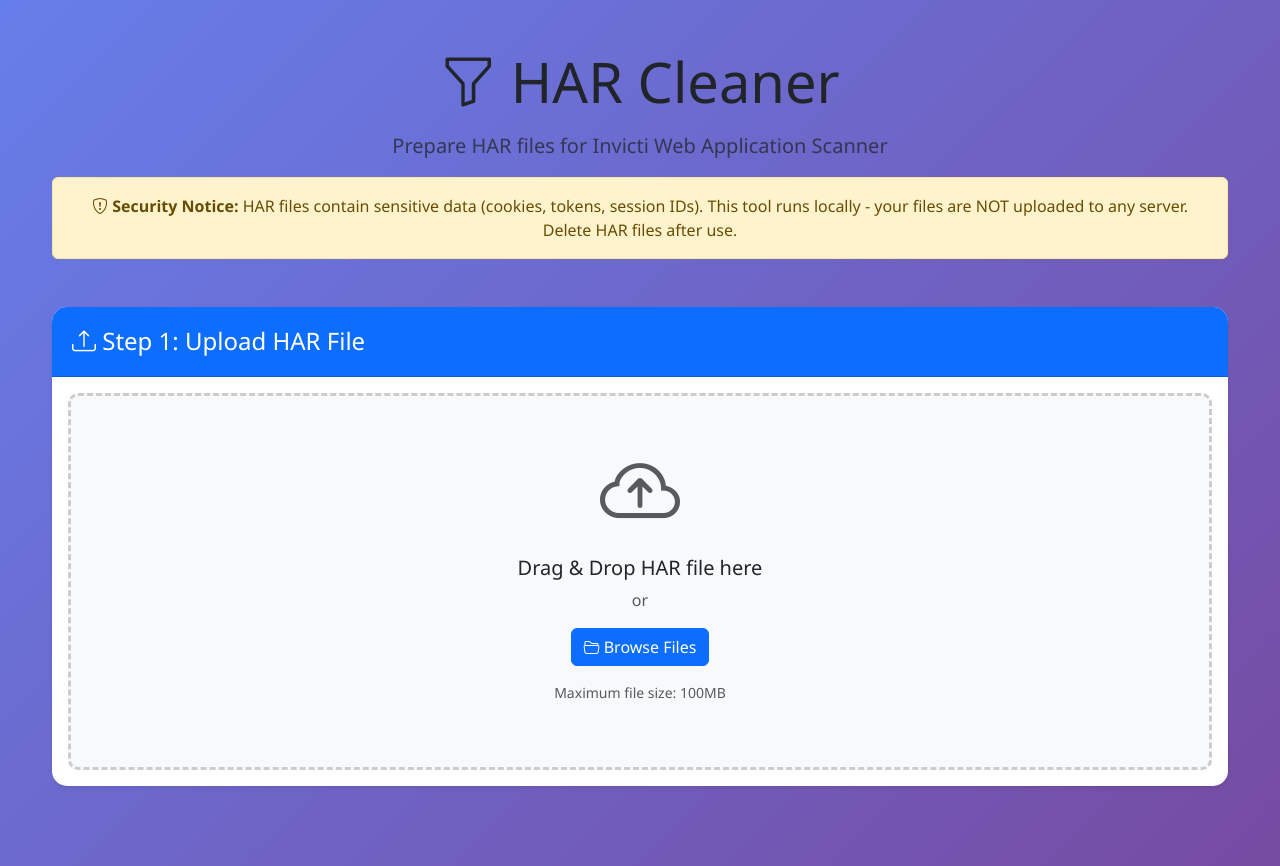
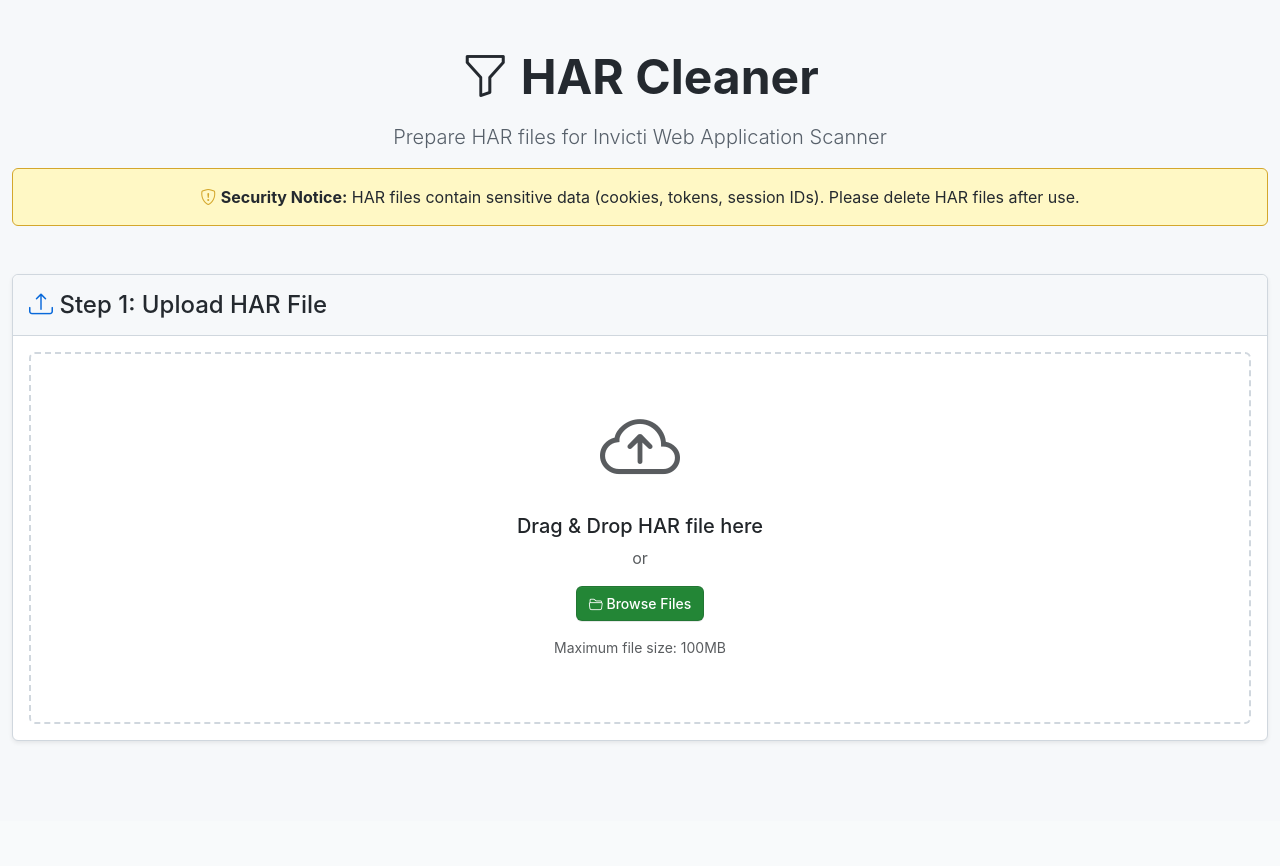
Before and after one commit to timtai1/HAR-Cleaner, a Flask app: page / in a window 1280 px wide. After the commit the page ends 743 px from the top, so only its background shows below. Run offline with Flask 3, Linux system fonts and the light colour scheme.

Commit message:
Enhance URL selection and improve UI/UX
- Improve URL selection state management using Set data structure
- Add page-level selection buttons (Select/Deselect this page)
- Fix selection state persistence across filtering and pagination
- Add "URLs in this page" counter for better visibility
- Improve exported filename handling with _cleaned suffix
- Reorganize button layout: move Back to header, Export to stats section
- Simplify Security Notice message
- Add automatic cleanup for temporary files older than 24 hours
- Apply GitHub design style throughout the application
- Fix Total URLs counter to show all URLs instead of filtered count

```diff
--- a/app.py
+++ b/app.py
@@ -10,9 +10,27 @@ import tempfile
 from urllib.parse import urlparse
 from collections import defaultdict
 import io
+import glob
+import time
 
 app = Flask(__name__)
 app.config['MAX_CONTENT_LENGTH'] = 100 * 1024 * 1024  # 100MB max upload
+
+def cleanup_old_temp_files(max_age_hours=24):
+    """Clean up temporary HAR files older than max_age_hours."""
+    temp_dir = tempfile.gettempdir()
+    pattern = os.path.join(temp_dir, 'har_*.json')
+    current_time = time.time()
+    max_age_seconds = max_age_hours * 3600
+
+    for filepath in glob.glob(pattern):
+        try:
+            file_age = current_time - os.path.getmtime(filepath)
+            if file_age > max_age_seconds:
+                os.remove(filepath)
+                print(f"Cleaned up old temp file: {filepath}")
+        except Exception as e:
+            print(f"Error cleaning up {filepath}: {e}")
 
 def get_fqdn(url):
     """Extracts the hostname (FQDN) from a given URL."""
@@ -120,6 +138,9 @@ def upload_file():
         return jsonify({'error': 'File must be a .har file'}), 400
 
     try:
+        # Clean up old temp files (older than 24 hours)
+        cleanup_old_temp_files(24)
+
         # Read and parse HAR file
         har_content = file.read().decode('utf-8')
         har_data = json.loads(har_content)
@@ -146,12 +167,21 @@ def upload_file():
         # Store in a temporary file
         temp_dir = tempfile.gettempdir()
         temp_path = os.path.join(temp_dir, f'har_{session_id}.json')
+
+        # Also store the original filename
+        original_filename = file.filename
+        metadata = {
+            'har_data': har_data,
+            'original_filename': original_filename
+        }
+
         with open(temp_path, 'w', encoding='utf-8') as f:
-            json.dump(har_data, f)
+            json.dump(metadata, f)
 
         return jsonify({
             'success': True,
             'session_id': session_id,
+            'original_filename': original_filename,
             'fqdn_data': fqdn_list,
             'total_entries': len(har_data.get('log', {}).get('entries', []))
         })
@@ -167,6 +197,7 @@ def export_file():
     data = request.get_json()
     session_id = data.get('session_id')
     selected_indices = data.get('selected_indices', [])
+    original_filename = data.get('original_filename', 'file.har')
 
     if not session_id or not selected_indices:
         return jsonify({'error': 'Missing session_id or selected_indices'}), 400
@@ -180,7 +211,17 @@ def export_file():
             return jsonify({'error': 'Session expired or invalid'}), 400
 
         with open(temp_path, 'r', encoding='utf-8') as f:
-            har_data = json.load(f)
+            metadata = json.load(f)
+
+        # Extract HAR data and original filename
+        har_data = metadata.get('har_data')
+        stored_filename = metadata.get('original_filename', original_filename)
+
+        # Generate cleaned filename
+        if stored_filename.endswith('.har'):
+            cleaned_filename = stored_filename[:-4] + '_cleaned.har'
+        else:
+            cleaned_filename = stored_filename + '_cleaned.har'
 
         # Create cleaned HAR
         cleaned_har, removed_count = create_cleaned_har(har_data, selected_indices)
@@ -197,15 +238,15 @@ def export_file():
                 'message': f'Warning: File size is {file_size_mb:.2f}MB, which exceeds the 20MB limit for Invicti scanner. Please remove more URLs.'
             }), 200
 
-        # Clean up temporary file
-        os.remove(temp_path)
+        # Note: We don't delete the temp file here to allow multiple exports
+        # The temp file will be cleaned up by the system or can be manually deleted
 
         # Send file
         return send_file(
             io.BytesIO(json_bytes),
             mimetype='application/json',
             as_attachment=True,
-            download_name='cleaned.har'
+            download_name=cleaned_filename
         )
 
     except Exception as e:
@@ -230,7 +271,10 @@ def check_size():
             return jsonify({'error': 'Session expired or invalid'}), 400
 
         with open(temp_path, 'r', encoding='utf-8') as f:
-            har_data = json.load(f)
+            metadata = json.load(f)
+
+        # Extract HAR data
+        har_data = metadata.get('har_data')
 
         # Create cleaned HAR
         cleaned_har, removed_count = create_cleaned_har(har_data, selected_indices)
--- a/static/css/style.css
+++ b/static/css/style.css
@@ -1,45 +1,66 @@
-/* HAR Cleaner Custom Styles */
+/* HAR Cleaner - GitHub Style */
+
+:root {
+    --gh-bg: #f6f8fa;
+    --gh-text: #24292f;
+    --gh-text-muted: #57606a;
+    --gh-border: #d0d7de;
+    --gh-card-bg: #ffffff;
+    --gh-blue: #0969da;
+    --gh-blue-hover: #0860ca;
+    --gh-green: #1a7f37;
+    --gh-green-hover: #1a7f37;
+    --gh-orange: #d4a72c;
+    --gh-red: #cf222e;
+    --gh-shadow: 0 1px 3px rgba(27,31,36,0.12), 0 8px 24px rgba(66,74,83,0.12);
+}
 
 body {
-    background: linear-gradient(135deg, #667eea 0%, #764ba2 100%);
+    background-color: var(--gh-bg);
     min-height: 100vh;
-    font-family: 'Segoe UI', Tahoma, Geneva, Verdana, sans-serif;
+    font-family: -apple-system, BlinkMacSystemFont, "Segoe UI", "Noto Sans", Helvetica, Arial, sans-serif;
+    color: var(--gh-text);
 }
 
 .container {
-    max-width: 1200px;
+    max-width: 1280px;
 }
 
 /* Drop Zone */
 .drop-zone {
-    border: 3px dashed #ccc;
-    border-radius: 10px;
-    background-color: #f8f9fa;
-    transition: all 0.3s ease;
+    border: 2px dashed var(--gh-border);
+    border-radius: 6px;
+    background-color: var(--gh-card-bg);
+    transition: all 0.2s ease;
     cursor: pointer;
 }
 
 .drop-zone:hover {
-    border-color: #0d6efd;
-    background-color: #e7f1ff;
+    border-color: var(--gh-blue);
+    background-color: #ddf4ff;
 }
 
 .drop-zone.drag-over {
-    border-color: #198754;
-    background-color: #d1e7dd;
-    transform: scale(1.02);
+    border-color: var(--gh-green);
+    background-color: #dafbe1;
+    border-style: solid;
 }
 
 /* Cards */
 .card {
-    border: none;
-    border-radius: 15px;
+    border: 1px solid var(--gh-border);
+    border-radius: 6px;
     margin-bottom: 2rem;
+    background-color: var(--gh-card-bg);
+    box-shadow: var(--gh-shadow);
 }
 
 .card-header {
-    border-radius: 15px 15px 0 0 !important;
-    padding: 1.25rem;
+    border-radius: 6px 6px 0 0 !important;
+    padding: 16px;
+    background-color: #f6f8fa;
+    border-bottom: 1px solid var(--gh-border);
+    font-weight: 600;
 }
 
 /* Step Container */
@@ -212,27 +242,133 @@ body {
     }
 }
 
+/* Form Controls */
+.form-control, .form-select {
+    border-color: var(--gh-border);
+    border-radius: 6px;
+    font-size: 14px;
+}
+
+.form-control:focus, .form-select:focus {
+    border-color: #0969da;
+    box-shadow: 0 0 0 3px rgba(9,105,218,0.3);
+}
+
+.input-group-text {
+    background-color: #f6f8fa;
+    border-color: var(--gh-border);
+    color: var(--gh-text-muted);
+}
+
+/* Progress Bar */
+.progress {
+    background-color: #eaeef2;
+    border-radius: 6px;
+    height: 8px;
+}
+
+.progress-bar {
+    background-color: #2ea043;
+}
+
+/* Alert Light */
+.alert-light {
+    background-color: #f6f8fa;
+    border: 1px solid var(--gh-border);
+    color: var(--gh-text);
+}
+
 /* Scrollbar Styling */
 .fqdn-list::-webkit-scrollbar,
 .url-list::-webkit-scrollbar {
-    width: 10px;
+    width: 8px;
 }
 
 .fqdn-list::-webkit-scrollbar-track,
 .url-list::-webkit-scrollbar-track {
-    background: #f1f1f1;
-    border-radius: 10px;
+    background: transparent;
 }
 
 .fqdn-list::-webkit-scrollbar-thumb,
 .url-list::-webkit-scrollbar-thumb {
-    background: #888;
-    border-radius: 10px;
+    background: rgba(175,184,193,0.5);
+    border-radius: 4px;
 }
 
 .fqdn-list::-webkit-scrollbar-thumb:hover,
 .url-list::-webkit-scrollbar-thumb:hover {
-    background: #555;
+    background: rgba(175,184,193,0.8);
+}
+
+/* GitHub Style Buttons */
+.btn-primary {
+    background-color: #238636;
+    border-color: rgba(27,31,36,0.15);
+    color: white;
+    box-shadow: 0 1px 0 rgba(27,31,36,0.1), inset 0 1px 0 rgba(255,255,255,0.03);
+}
+
+.btn-primary:hover {
+    background-color: #2ea043;
+    border-color: rgba(27,31,36,0.15);
+}
+
+.btn-outline-primary {
+    color: var(--gh-blue);
+    border-color: rgba(27,31,36,0.15);
+    background-color: #f6f8fa;
+}
+
+.btn-outline-primary:hover {
+    background-color: #f3f4f6;
+    border-color: rgba(27,31,36,0.15);
+    color: var(--gh-blue);
+}
+
+.btn-success {
+    background-color: #238636;
+    border-color: rgba(27,31,36,0.15);
+}
+
+.btn-success:hover {
+    background-color: #2ea043;
+}
+
+.btn-secondary {
+    background-color: #f6f8fa;
+    border-color: rgba(27,31,36,0.15);
+    color: #24292f;
+}
+
+.btn-secondary:hover {
+    background-color: #f3f4f6;
+    border-color: rgba(27,31,36,0.15);
+}
+
+.btn-outline-secondary {
+    color: var(--gh-text-muted);
+    border-color: rgba(27,31,36,0.15);
+    background-color: #f6f8fa;
+}
+
+.btn-outline-secondary:hover {
+    background-color: #f3f4f6;
+}
+
+.btn-info {
+    background-color: #0969da;
+    border-color: rgba(27,31,36,0.15);
+    color: white;
+}
+
+.btn-info:hover {
+    background-color: #0860ca;
+}
+
+.btn {
+    border-radius: 6px;
+    font-weight: 500;
+    font-size: 14px;
 }
 
 /* Responsive */
--- a/static/js/app.js
+++ b/static/js/app.js
@@ -1,11 +1,13 @@
 // HAR Cleaner Web App - Client-side Logic
 
 let sessionId = null;
+let originalFilename = null;
 let fqdnData = [];
 let allURLs = [];
 let filteredURLs = [];
 let currentPage = 1;
 let pageSize = 50;
+let selectedURLIndices = new Set(); // Track which URLs are selected
 
 // Initialize on page load
 document.addEventListener('DOMContentLoaded', function() {
@@ -81,6 +83,7 @@ function uploadFile(file) {
         } else {
             // Success
             sessionId = data.session_id;
+            originalFilename = data.original_filename;
             fqdnData = data.fqdn_data;
 
             document.getElementById('progressBar').style.width = '100%';
@@ -164,6 +167,10 @@ function proceedToURLs() {
     // Sort by size (descending)
     allURLs.sort((a, b) => b.size - a.size);
 
+    // Initialize all URLs as selected
+    selectedURLIndices.clear();
+    allURLs.forEach(url => selectedURLIndices.add(url.index));
+
     // Show Step 3
     document.getElementById('step2').classList.add('d-none');
     document.getElementById('step3').classList.remove('d-none');
@@ -177,23 +184,30 @@ function renderURLList() {
     const urlList = document.getElementById('urlList');
     urlList.innerHTML = '';
 
-    document.getElementById('totalURLs').textContent = filteredURLs.length;
+    // Always show total count of all URLs, not just filtered
+    document.getElementById('totalURLs').textContent = allURLs.length;
 
     // Pagination
     const startIndex = pageSize === 'all' ? 0 : (currentPage - 1) * parseInt(pageSize);
     const endIndex = pageSize === 'all' ? filteredURLs.length : startIndex + parseInt(pageSize);
     const paginatedURLs = filteredURLs.slice(startIndex, endIndex);
 
+    // Update page URL count
+    document.getElementById('pageURLs').textContent = paginatedURLs.length;
+
     paginatedURLs.forEach(url => {
         const sizeKB = (url.size / 1024).toFixed(2);
         const sizeMB = (url.size / (1024 * 1024)).toFixed(2);
         const sizeDisplay = url.size > 1024 * 1024 ? `${sizeMB} MB` : `${sizeKB} KB`;
 
+        // Check if this URL is selected
+        const isSelected = selectedURLIndices.has(url.index);
+
         const div = document.createElement('div');
         div.className = 'url-item';
         div.innerHTML = `
-            <input type="checkbox" class="url-checkbox" value="${url.index}" checked
-                   onchange="updateURLSelection()">
+            <input type="checkbox" class="url-checkbox" value="${url.index}" ${isSelected ? 'checked' : ''}
+                   onchange="handleURLCheckboxChange(this)">
             <div class="url-info">
                 <div class="url-text">
                     <span class="method-badge method-${url.method}">${url.method}</span>
@@ -311,19 +325,53 @@ function filterURLs() {
     renderURLList();
 }
 
+function handleURLCheckboxChange(checkbox) {
+    const index = parseInt(checkbox.value);
+    if (checkbox.checked) {
+        selectedURLIndices.add(index);
+    } else {
+        selectedURLIndices.delete(index);
+    }
+    updateURLSelection();
+}
+
 function selectAllURLs() {
+    // Add ALL URLs to selection (regardless of page or filter)
+    allURLs.forEach(url => selectedURLIndices.add(url.index));
+    // Update UI
     document.querySelectorAll('.url-checkbox').forEach(cb => cb.checked = true);
     updateURLSelection();
 }
 
 function deselectAllURLs() {
+    // Remove ALL URLs from selection (regardless of page or filter)
+    allURLs.forEach(url => selectedURLIndices.delete(url.index));
+    // Update UI
     document.querySelectorAll('.url-checkbox').forEach(cb => cb.checked = false);
     updateURLSelection();
 }
 
+function selectThisPage() {
+    // Add only currently visible URLs on this page to selection
+    document.querySelectorAll('.url-checkbox').forEach(cb => {
+        cb.checked = true;
+        selectedURLIndices.add(parseInt(cb.value));
+    });
+    updateURLSelection();
+}
+
+function deselectThisPage() {
+    // Remove only currently visible URLs on this page from selection
+    document.querySelectorAll('.url-checkbox').forEach(cb => {
+        cb.checked = false;
+        selectedURLIndices.delete(parseInt(cb.value));
+    });
+    updateURLSelection();
+}
+
 function updateURLSelection() {
-    const selectedCount = document.querySelectorAll('.url-checkbox:checked').length;
-    document.getElementById('selectedCount').textContent = selectedCount;
+    // Count based on selectedURLIndices Set, not just visible checkboxes
+    document.getElementById('selectedCount').textContent = selectedURLIndices.size;
 }
 
 function backToFQDNs() {
@@ -333,8 +381,7 @@ function backToFQDNs() {
 
 // Check file size before export
 function checkFileSize() {
-    const selectedIndices = Array.from(document.querySelectorAll('.url-checkbox:checked'))
-        .map(cb => parseInt(cb.value));
+    const selectedIndices = Array.from(selectedURLIndices);
 
     if (selectedIndices.length === 0) {
         showAlert('warning', 'No URLs selected');
@@ -375,8 +422,7 @@ function checkFileSize() {
 
 // Export HAR file
 function exportHAR() {
-    const selectedIndices = Array.from(document.querySelectorAll('.url-checkbox:checked'))
-        .map(cb => parseInt(cb.value));
+    const selectedIndices = Array.from(selectedURLIndices);
 
     if (selectedIndices.length === 0) {
         showAlert('warning', 'Please select at least one URL to export');
@@ -390,36 +436,54 @@ function exportHAR() {
         },
         body: JSON.stringify({
             session_id: sessionId,
+            original_filename: originalFilename,
             selected_indices: selectedIndices
         })
     })
     .then(response => {
-        if (response.ok && response.headers.get('Content-Type') === 'application/json') {
-            // Check if it's a warning response
-            return response.json();
-        } else if (response.ok) {
-            // File download
+        if (!response.ok) {
+            // Error response
+            return response.json().then(data => {
+                throw new Error(data.error || 'Export failed');
+            });
+        }
+
+        const contentDisposition = response.headers.get('Content-Disposition');
+
+        // Check if it's a file download (has Content-Disposition header)
+        if (contentDisposition) {
+            // Success - download file
+            let filename = 'cleaned.har';
+
+            // Extract filename from Content-Disposition header
+            const matches = /filename[^;=\n]*=((['"]).*?\2|[^;\n]*)/.exec(contentDisposition);
+            if (matches != null && matches[1]) {
+                filename = matches[1].replace(/['"]/g, '');
+            }
+
             return response.blob().then(blob => {
                 const url = window.URL.createObjectURL(blob);
                 const a = document.createElement('a');
                 a.href = url;
-                a.download = 'cleaned.har';
+                a.download = filename;
                 document.body.appendChild(a);
                 a.click();
-                a.remove();
-                window.URL.revokeObjectURL(url);
+                setTimeout(() => {
+                    a.remove();
+                    window.URL.revokeObjectURL(url);
+                }, 100);
 
-                showAlert('success', 'HAR file exported successfully!');
+                showAlert('success', `HAR file exported successfully as ${filename}!`);
             });
         } else {
+            // Warning response (size exceeds limit) - no Content-Disposition
             return response.json().then(data => {
-                throw new Error(data.error || 'Export failed');
+                if (data.warning) {
+                    showAlert('danger', data.message);
+                } else {
+                    throw new Error('Unexpected response format');
+                }
             });
-        }
-    })
-    .then(data => {
-        if (data && data.warning) {
-            showAlert('danger', data.message);
         }
     })
     .catch(error => {
--- a/templates/index.html
+++ b/templates/index.html
@@ -16,22 +16,21 @@
     <div class="container py-5">
         <!-- Header -->
         <div class="text-center mb-5">
-            <h1 class="display-4 mb-3">
+            <h1 class="display-5 fw-bold mb-3" style="color: #24292f;">
                 <i class="bi bi-funnel"></i> HAR Cleaner
             </h1>
-            <p class="lead text-muted">Prepare HAR files for Invicti Web Application Scanner</p>
-            <div class="alert alert-warning" role="alert">
-                <i class="bi bi-shield-exclamation"></i>
-                <strong>Security Notice:</strong> HAR files contain sensitive data (cookies, tokens, session IDs).
-                This tool runs locally - your files are NOT uploaded to any server. Delete HAR files after use.
+            <p class="lead" style="color: #57606a;">Prepare HAR files for Invicti Web Application Scanner</p>
+            <div class="alert" role="alert" style="background-color: #fff8c5; border: 1px solid #d4a72c; color: #24292f; border-radius: 6px;">
+                <i class="bi bi-shield-exclamation" style="color: #d4a72c;"></i>
+                <strong>Security Notice:</strong> HAR files contain sensitive data (cookies, tokens, session IDs). Please delete HAR files after use.
             </div>
         </div>
 
         <!-- Step 1: Upload -->
         <div id="step1" class="step-container">
             <div class="card shadow-sm">
-                <div class="card-header bg-primary text-white">
-                    <h4 class="mb-0"><i class="bi bi-upload"></i> Step 1: Upload HAR File</h4>
+                <div class="card-header">
+                    <h4 class="mb-0" style="color: #24292f;"><i class="bi bi-upload" style="color: #0969da;"></i> Step 1: Upload HAR File</h4>
                 </div>
                 <div class="card-body">
                     <div id="dropZone" class="drop-zone text-center p-5">
@@ -58,8 +57,8 @@
         <!-- Step 2: Select FQDNs -->
         <div id="step2" class="step-container d-none">
             <div class="card shadow-sm">
-                <div class="card-header bg-success text-white">
-                    <h4 class="mb-0"><i class="bi bi-check2-square"></i> Step 2: Select Domains to Keep</h4>
+                <div class="card-header">
+                    <h4 class="mb-0" style="color: #24292f;"><i class="bi bi-check2-square" style="color: #1a7f37;"></i> Step 2: Select Domains to Keep</h4>
                 </div>
                 <div class="card-body">
                     <div class="d-flex justify-content-between align-items-center mb-3">
@@ -89,8 +88,12 @@
         <!-- Step 3: Select URLs -->
         <div id="step3" class="step-container d-none">
             <div class="card shadow-sm">
-                <div class="card-header bg-info text-white">
-                    <h4 class="mb-0"><i class="bi bi-list-check"></i> Step 3: Review and Select URLs</h4>
+                <div class="card-header d-flex justify-content-between align-items-center">
+                    <button class="btn btn-sm btn-secondary" onclick="backToFQDNs()">
+                        <i class="bi bi-arrow-left-circle"></i> Back
+                    </button>
+                    <h4 class="mb-0" style="color: #24292f;"><i class="bi bi-list-check" style="color: #0969da;"></i> Step 3: Review and Select URLs</h4>
+                    <div></div>
                 </div>
                 <div class="card-body">
                     <!-- Controls -->
@@ -106,10 +109,16 @@
                             <button class="btn btn-sm btn-outline-primary" onclick="selectAllURLs()">
                                 <i class="bi bi-check-all"></i> Select All
                             </button>
+                            <button class="btn btn-sm btn-outline-primary" onclick="selectThisPage()">
+                                <i class="bi bi-check-square"></i> Select this page
+                            </button>
+                            <button class="btn btn-sm btn-outline-secondary" onclick="deselectThisPage()">
+                                <i class="bi bi-square"></i> Deselect this page
+                            </button>
                             <button class="btn btn-sm btn-outline-secondary" onclick="deselectAllURLs()">
                                 <i class="bi bi-x-square"></i> Deselect All
                             </button>
-                            <select id="pageSize" class="form-select form-select-sm d-inline-block w-auto"
+                            <select id="pageSize" class="form-select form-select-sm d-inline-block w-auto ms-3"
                                     onchange="changePageSize()">
                                 <option value="50">50 per page</option>
                                 <option value="100">100 per page</option>
@@ -124,10 +133,16 @@
                         <div>
                             <span>Selected URLs: <strong id="selectedCount">0</strong></span>
                             <span class="ms-3">Total URLs: <strong id="totalURLs">0</strong></span>
+                            <span class="ms-3">URLs in this page: <strong id="pageURLs">0</strong></span>
                         </div>
-                        <button class="btn btn-sm btn-info" onclick="checkFileSize()">
-                            <i class="bi bi-calculator"></i> Check File Size
-                        </button>
+                        <div>
+                            <button class="btn btn-sm btn-info" onclick="checkFileSize()">
+                                <i class="bi bi-calculator"></i> Check File Size
+                            </button>
+                            <button class="btn btn-sm btn-primary ms-2" onclick="exportHAR()">
+                                <i class="bi bi-download"></i> Export Cleaned HAR
+                            </button>
+                        </div>
                     </div>
 
                     <!-- URL List -->
@@ -135,16 +150,6 @@
 
                     <!-- Pagination -->
                     <div id="pagination" class="d-flex justify-content-center mt-3"></div>
-
-                    <!-- Actions -->
-                    <div class="d-flex justify-content-between mt-4">
-                        <button class="btn btn-secondary" onclick="backToFQDNs()">
-                            <i class="bi bi-arrow-left-circle"></i> Back
-                        </button>
-                        <button class="btn btn-primary btn-lg" onclick="exportHAR()">
-                            <i class="bi bi-download"></i> Export Cleaned HAR
-                        </button>
-                    </div>
                 </div>
             </div>
         </div>
```
Also changed, not shown: other parts of static/css/style.css (+46 -37 lines).
